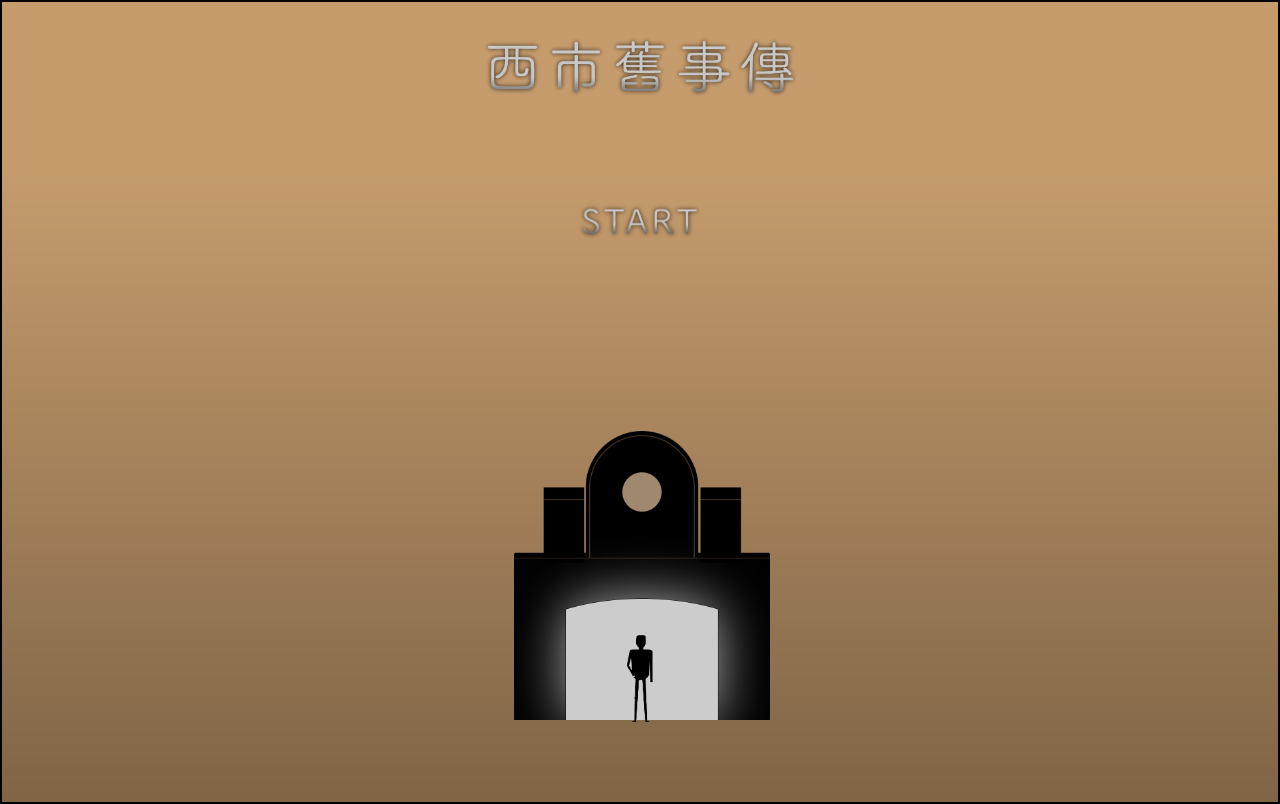
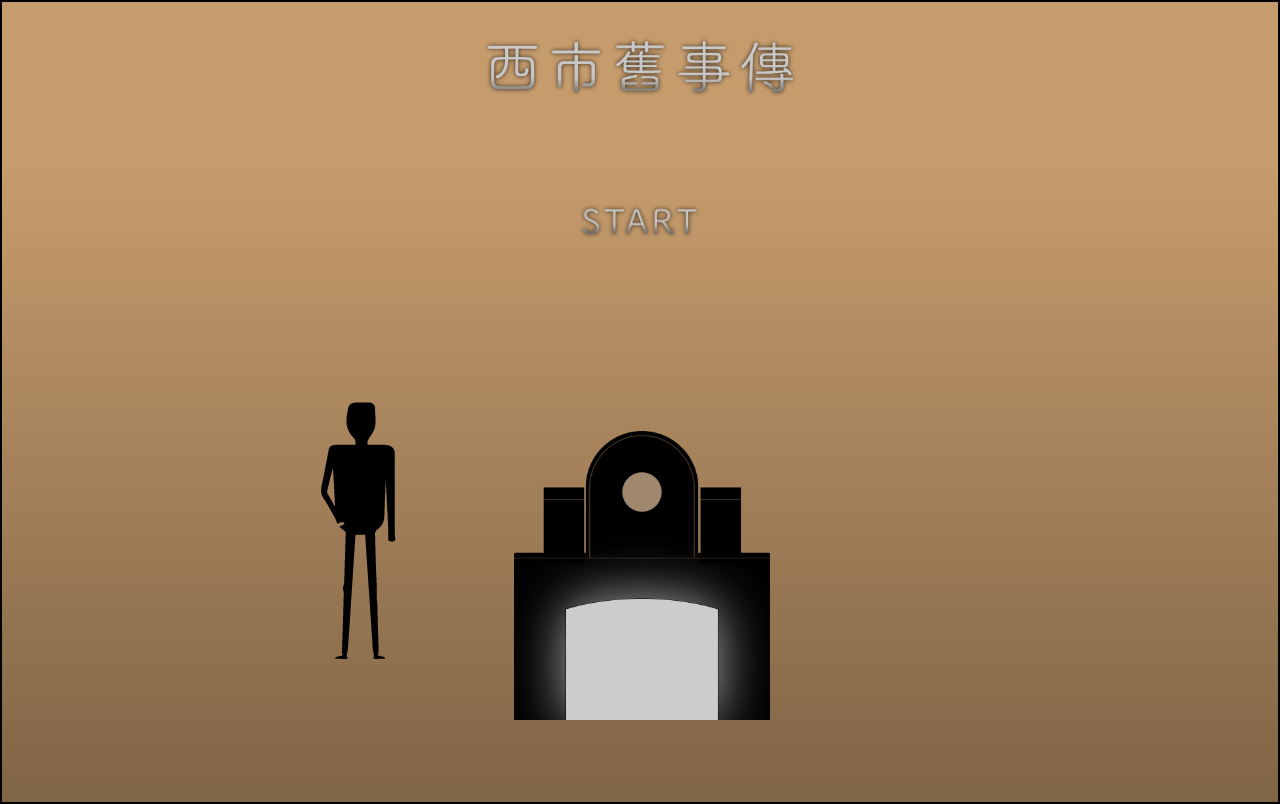
Before and after one commit to j02004080/UIID, a plain HTML site: page First Page/index.html in a window 1280 px wide. Drawn offline with nearby package versions, Linux system fonts and the light colour scheme.

Commit message:
Revert "man position"
This reverts commit f9e52dc6c38e7500f7e26b817d38c873d6e7638f.

```diff
--- a/First Page/index.css
+++ b/First Page/index.css
@@ -52,12 +52,3 @@ body{
 	animation-name: enter;
 	animation-duration: 3s;
 }
-#man{
-	bottom: 10vh;
-	margin: 0 48%;
-	position: absolute;
-	z-index: 1;
-	width: 4%;
-	height: auto;
-
-}
--- a/First Page/index.js
+++ b/First Page/index.js
@@ -6,7 +6,6 @@ $(document).ready(function(){
 			bottom: "0"
 
 		}, 3000);
-		$("#man").fadeOut(3000);
 
 	})
 });
```
Also changed, not shown: First Page/index.html (+0 -2 lines).
